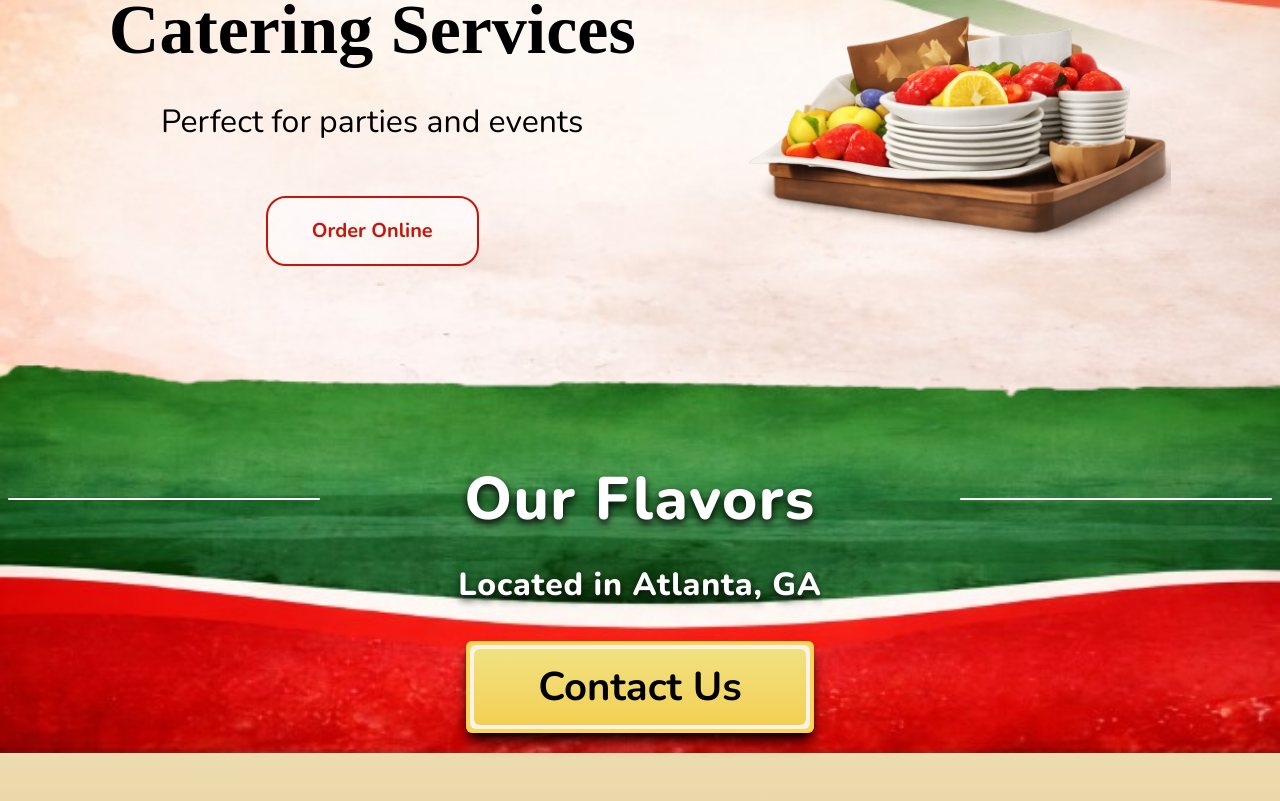
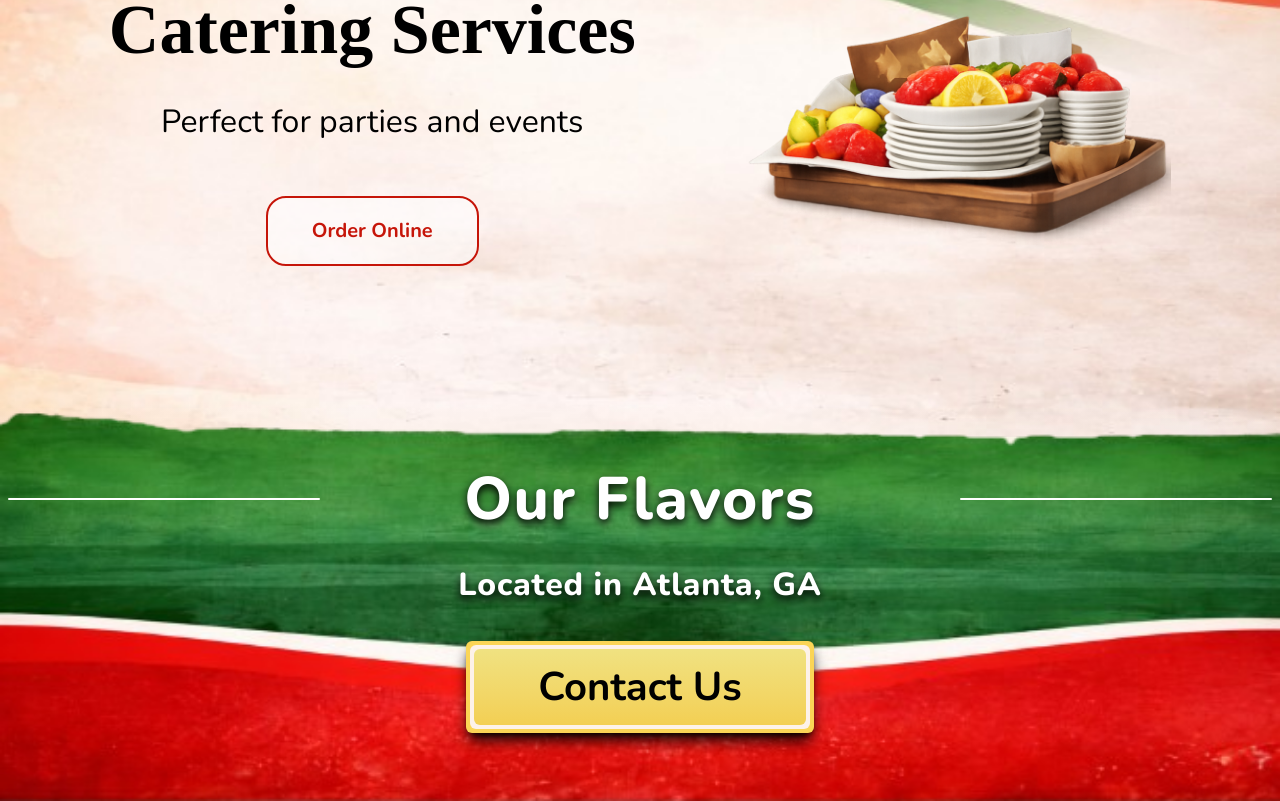
Before and after one commit to Rajdeep2302/vincenzo-s, a React (Vite) app in the folder frontend/: page / in a window 1280 px wide. Shown: the part 1963-2764 px from the top of the page. Built offline with nearby package versions, Linux system fonts and the light colour scheme.

Commit message:
Update designe

```diff
--- a/frontend/src/components/HomeContact.jsx
+++ b/frontend/src/components/HomeContact.jsx
@@ -4,7 +4,7 @@ import { assets } from "../assets/assets";
 const HomeContact = () => {
   return (
     <div className="w-full flex justify-center items-center min-h-100 max-h-180 relative bg-linear-to-b from-transparent to-[#ebd8a9]">
-      <div className="w-full min-h-100 max-h-180 absolute top-0 -mt-12 left-0">
+      <div className="w-full min-h-100 max-h-180 absolute top-0 left-0">
         <img
           src={assets.contacted}
           alt=""
--- a/frontend/src/components/Navbar.jsx
+++ b/frontend/src/components/Navbar.jsx
@@ -5,7 +5,7 @@ import { assets } from "../assets/assets";
 const Menu = ({ isMenuOpen, setIsMenuOpen }) => {
   return (
     <div
-      className={`fixed top-0 left-0 w-screen h-screen z-50 transition-all duration-500 ease-in-out ${
+      className={`fixed top-0 left-0 w-screen h-screen z-150 transition-all duration-500 ease-in-out ${
         isMenuOpen
           ? "pointer-events-auto visible"
           : "pointer-events-none invisible pointer-events-none delay-500"
```
